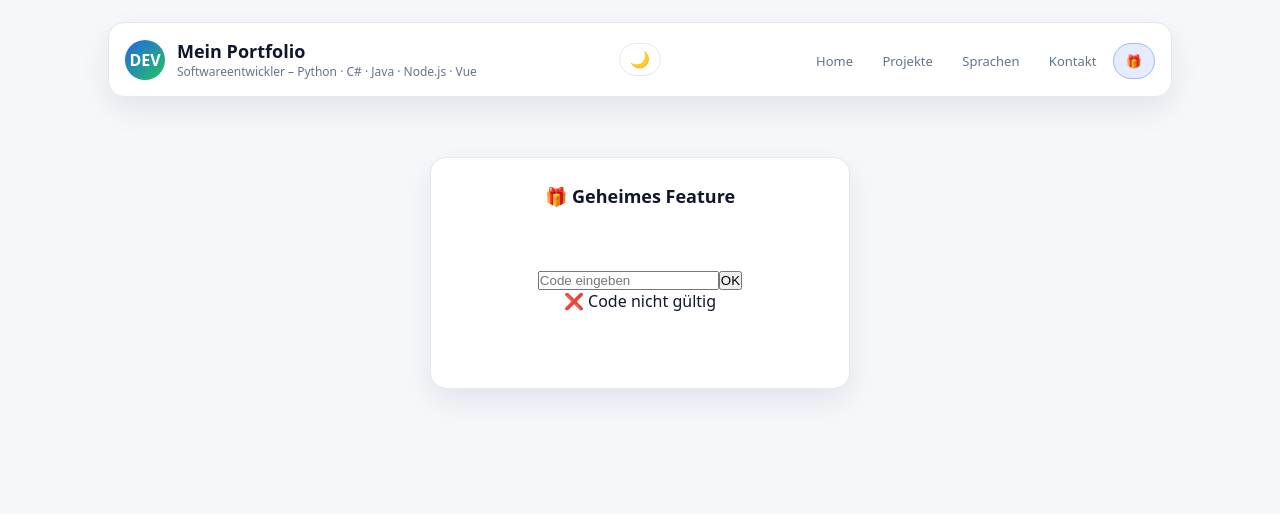
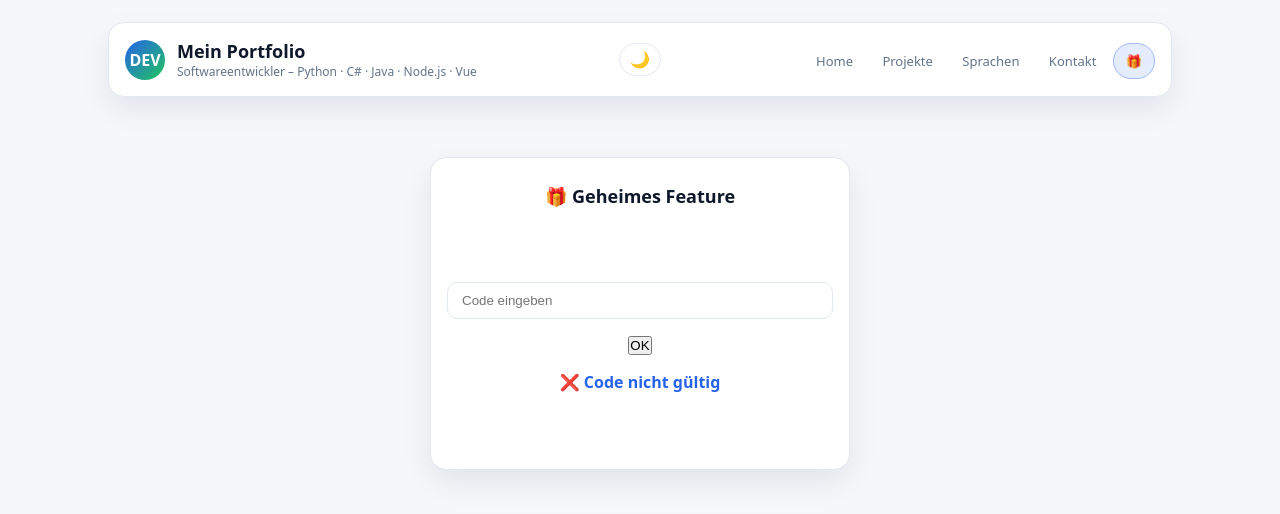
Before and after one commit to PasiDerKeK/Portfolio, a Vue app in the folder frontend/: page /secret in a window 1280 px wide. Both pictures are taken after a click on the button "OK". Shown: the top 514 px of the page. Built offline with nearby package versions, Linux system fonts and the light colour scheme.

Commit message:
Secret Page

```diff
--- a/frontend/src/pages/SecretPage.vue
+++ b/frontend/src/pages/SecretPage.vue
@@ -31,10 +31,11 @@ function checkCode() {
           v-model="code"
           placeholder="Code eingeben"
           @keyup.enter="checkCode"
+          class="secret-input"
       />
       <button @click="checkCode">OK</button>
 
-      <p v-if="error">{{ error }}</p>
+      <p v-if="error" class="secret-content">{{ error }}</p>
     </div>
 
     <!-- POPUP -->
@@ -54,4 +55,19 @@ function checkCode() {
   text-align: center;
 }
 
+.secret-input{
+  width: 100%;
+  padding: 10px 14px;
+  margin: 14px 0;
+  border-radius: 10px;
+  border: 1px solid var(--border);
+  background: var(--card);
+  color: var(--text);
+}
+
+.secret-content{
+  margin-top: 16px;
+  font-weight: 700;
+  color: var(--accent);
+}
 </style>
```
